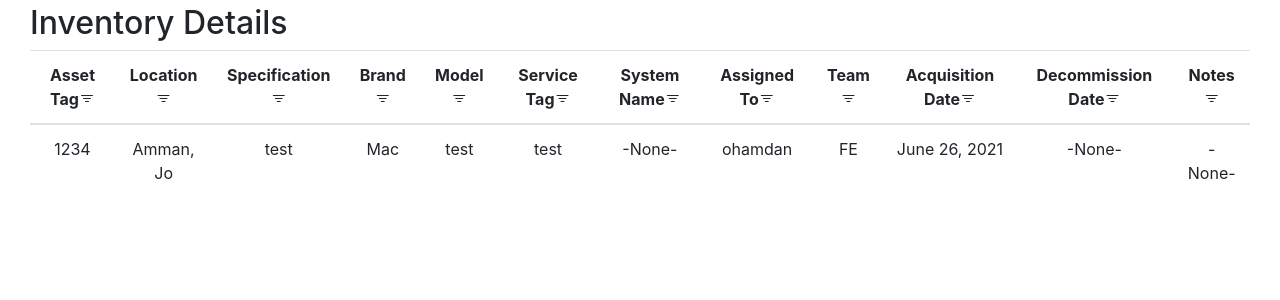
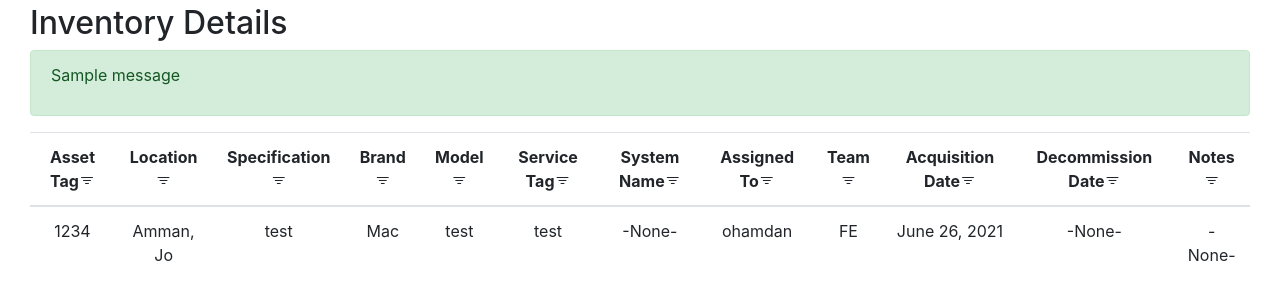
Before and after one commit to oabuhamdan/AtyponAssets, a Django app: page / in a window 1280 px wide. Shown: the part 56-356 px from the top of the page. Run offline with Django 3.2, Linux system fonts and the light colour scheme; a user stored in the database is signed in; data comes from the database, SQL or seed files in the repository; one stand-in notice (Sample message) is shown; some libraries are stand-ins or nearby versions.

Commit message:
Add flash message to show errors and enhance error message

```diff
--- a/Inventory/views.py
+++ b/Inventory/views.py
@@ -1,5 +1,7 @@
 import dateutil.parser
 import pandas as pd
+from django.contrib import messages
+from django.contrib.admin.views.decorators import staff_member_required
 from django.contrib.auth.decorators import login_required
 from django.shortcuts import render, redirect
 
@@ -13,7 +15,7 @@ def home_page(request):
     return render(request, "details.html", data)
 
 
-@login_required
+@staff_member_required
 def upload_file(request):
     if request.method == 'GET':
         return render(request, "upload_file.html")
@@ -26,6 +28,7 @@ def add_items_to_db(request):
     file_path = request.FILES['file_path']
     df = pd.read_csv(file_path.temporary_file_path(), na_filter=False)
     items = [row for index, row in df.iterrows()]
+    failed_to_add_assets_tags = []
     for item in items:
         try:
             location = Location.objects.get_or_create(name=item[1].upper())[0]
@@ -39,4 +42,8 @@ def add_items_to_db(request):
                                 team=team,
                                 acquisition_date=acq_date, decommission_date=dec_date, notes=item[11])
         except Exception as e:
-            print(e)
+            failed_to_add_assets_tags.append(str(item[0]))
+            print('Failed to add asset with tag: ' + str(item[0]), e)
+
+    if len(failed_to_add_assets_tags) > 0:
+        messages.warning(request, 'Failed to add these asset tags\n' + ', '.join(failed_to_add_assets_tags))
--- a/templates/details.html
+++ b/templates/details.html
@@ -11,6 +11,15 @@
     Inventory Details
 {% endblock %}
 {% block content %}
+    {% for message in messages %}
+        <div>
+            <div class="alert alert-{{ message.tags }}" role="alert">
+                <p style="word-wrap: break-word;">
+                    {{ message|safe }}
+                </p>
+            </div>
+        </div>
+    {% endfor %}
     <table class="table table-hover table-borderless text-center">
         <thead>
         <tr>
```
